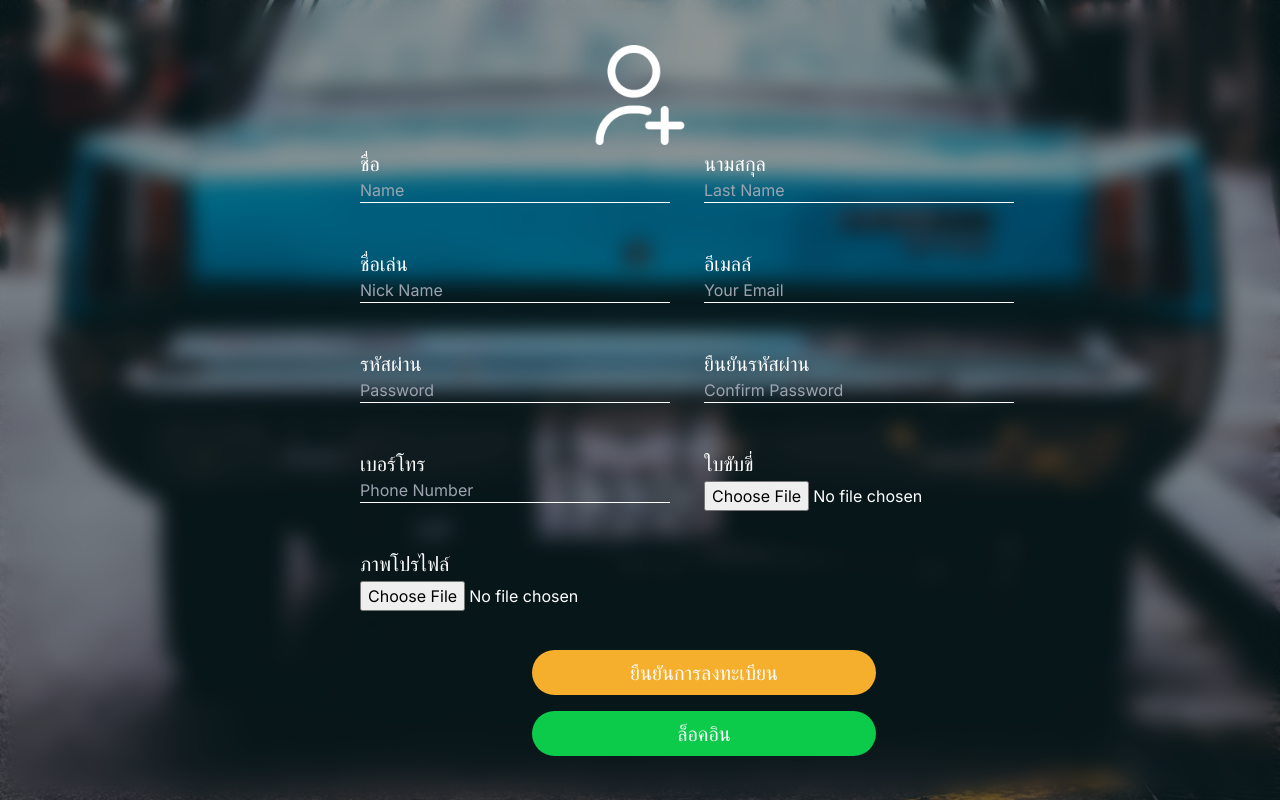
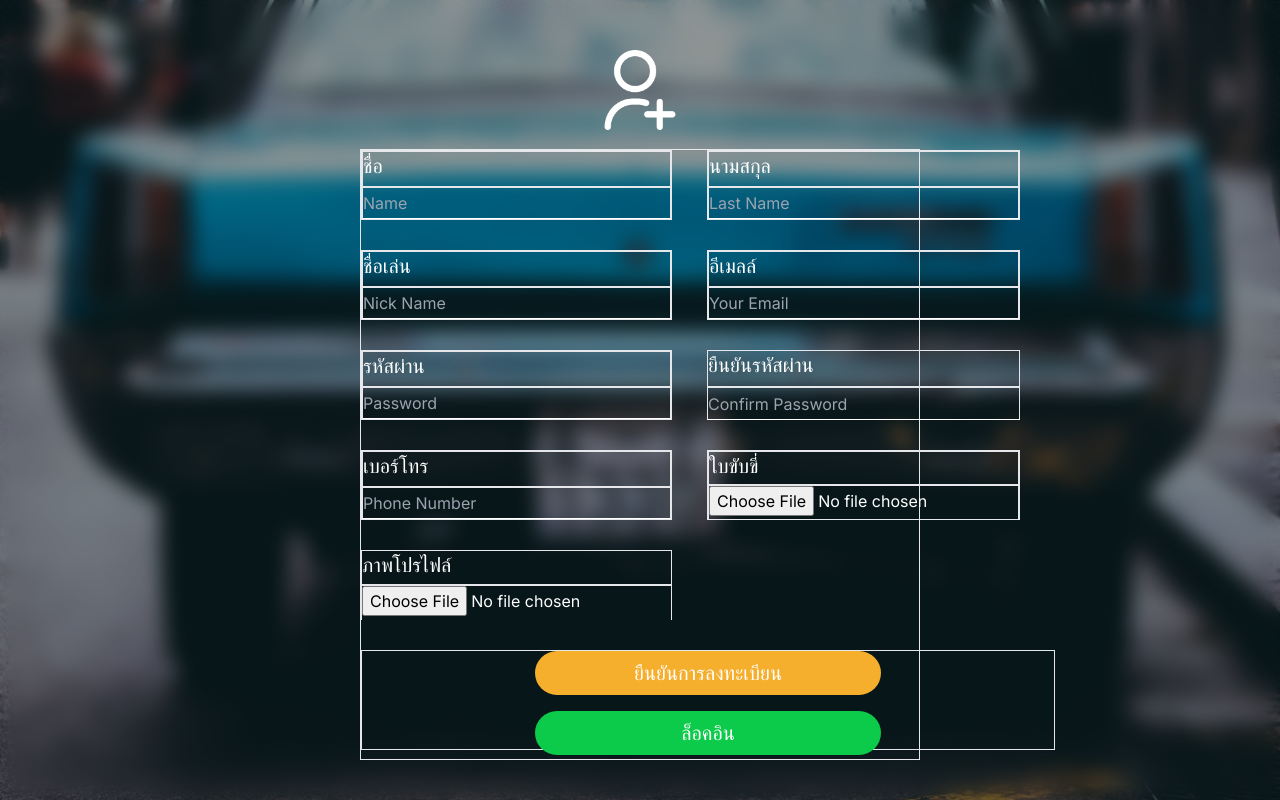
Before and after one commit to THAWITCHAI/Project-That, a Next.js app in the folder bookking-car/: page /register in a window 1280 px wide. Built offline with nearby package versions, Linux system fonts and the light colour scheme.

Commit message:
Register

```diff
--- a/bookking-car/src/app/_components/Register/Register.tsx
+++ b/bookking-car/src/app/_components/Register/Register.tsx
@@ -9,110 +9,110 @@ export default function Register({}: Props) {
   return (
     <div className="register flex justify-center items-center">
       <div className="w-1/2 h-full p-10 regis-form">
-        <div className="flex justify-center items-center">
+        <div className="flex justify-center items-center Image-box">
           <Image className="Image" src={"/add-user.png"} width={128} height={128} alt="" />
         </div>
-        <form className="from" action="" method="post">
-          <div className="input-register ">
-            <label className="text-white text-xl" htmlFor="">
+        <form className="from border" action="" method="post">
+          <div className="input-register border">
+            <label className="text-white text-xl border" htmlFor="">
               ชื่อ
             </label>
             <input
               required
-              className="-none focus:outline-none text-white"
+              className="-none focus:outline-none text-white border"
               type="text"
               placeholder="Name"
             />
           </div>
-          <div className="input-register ">
-            <label className="text-white text-xl" htmlFor="">
+          <div className="input-register border">
+            <label className="text-white text-xl border" htmlFor="">
               นามสกุล
             </label>
             <input
               required
-              className="-none focus:outline-none text-white"
+              className="-none focus:outline-none text-white border"
               type="text"
               placeholder="Last Name"
             />
           </div>
-          <div className="input-register ">
-            <label className="text-white text-xl" htmlFor="">
+          <div className="input-register border">
+            <label className="text-white text-xl border" htmlFor="">
               ชื่อเล่น
             </label>
             <input
               required
-              className="-none focus:outline-none text-white"
+              className="-none focus:outline-none text-white border"
               type="text"
               placeholder="Nick Name"
             />
           </div>
-          <div className="input-register ">
-            <label className="text-white text-xl" htmlFor="">
+          <div className="input-register border">
+            <label className="text-white text-xl border" htmlFor="">
               อีเมลล์
             </label>
             <input
               required
-              className="-none focus:outline-none text-white"
+              className="-none focus:outline-none text-white border"
               type="email"
               placeholder="Your Email"
             />
           </div>
-          <div className="input-register ">
-            <label className="text-white text-xl" htmlFor="">
+          <div className="input-register border">
+            <label className="text-white text-xl border" htmlFor="">
               รหัสผ่าน
             </label>
             <input
               required
-              className="-none focus:outline-none text-white"
+              className="-none focus:outline-none text-white border"
               type="password"
               placeholder="Password"
             />
           </div>
           <div className="input-register ">
-            <label className="text-white text-xl" htmlFor="">
+            <label className="text-white text-xl border" htmlFor="">
               ยืนยันรหัสผ่าน
             </label>
             <input
               required
-              className="-none focus:outline-none text-white"
+              className="-none focus:outline-none text-white border"
               type="password"
               placeholder="Confirm Password"
             />
           </div>
-          <div className="input-register ">
-            <label className="text-white text-xl" htmlFor="">
+          <div className="input-register border">
+            <label className="text-white text-xl border" htmlFor="">
               เบอร์โทร
             </label>
             <input
               required
-              className="-none focus:outline-none text-white"
+              className="-none focus:outline-none text-white border"
               type="text"
               placeholder="Phone Number"
             />
           </div>
-          <div className="input-register file ">
-            <label className="text-white text-xl" htmlFor="">
+          <div className="input-register file border">
+            <label className="text-white text-xl border" htmlFor="">
               ใบขับขี่
             </label>
             <input
               required
-              className="input-1 -none focus:outline-none text-white"
+              className="input-1 -none focus:outline-none text-white border"
               type="file"
               placeholder="Name"
             />
           </div>
           <div className="input-register file">
-            <label className="text-white text-xl" htmlFor="">
+            <label className="text-white text-xl border" htmlFor="">
               ภาพโปรไฟล์
             </label>
             <input
               required
-              className="input-1 -none  focus:outline-none text-white "
+              className="input-1 -none  focus:outline-none text-white border"
               type="file"
               placeholder="Name"
             />
           </div>
-          <div className=" button flex justify-center ">
+          <div className=" button flex justify-center border">
             <div className="w-1/2 ">
               <span
               >
--- a/bookking-car/src/app/_components/Register/style.css
+++ b/bookking-car/src/app/_components/Register/style.css
@@ -76,11 +76,17 @@
     height: 4rem;
 }
 
-@media(max-width:1386px) {
+@media(max-width:1364px) {
     .Image {
+        width: 80px;
+    }
+    .Image:hover {
         width: 100px;
     }
-    .Image:hover {
-        width: 120px;
+    .Image-box{
+        height: 100px;
+    }
+    .input-register{
+        height: 70px;
     }
 }
```
